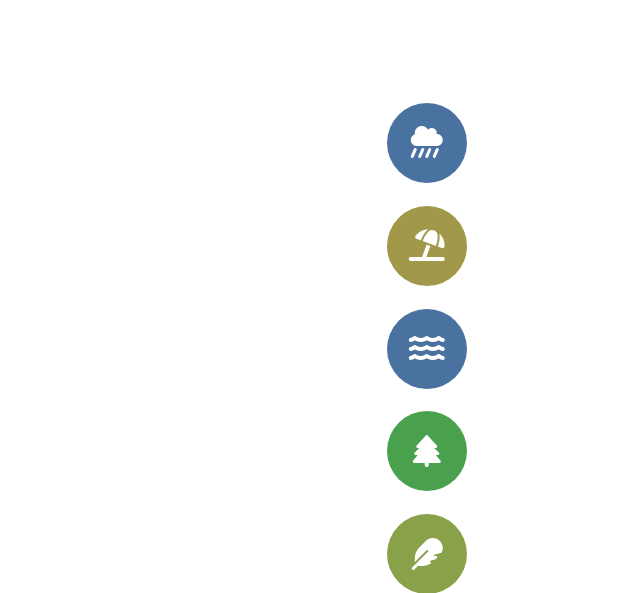
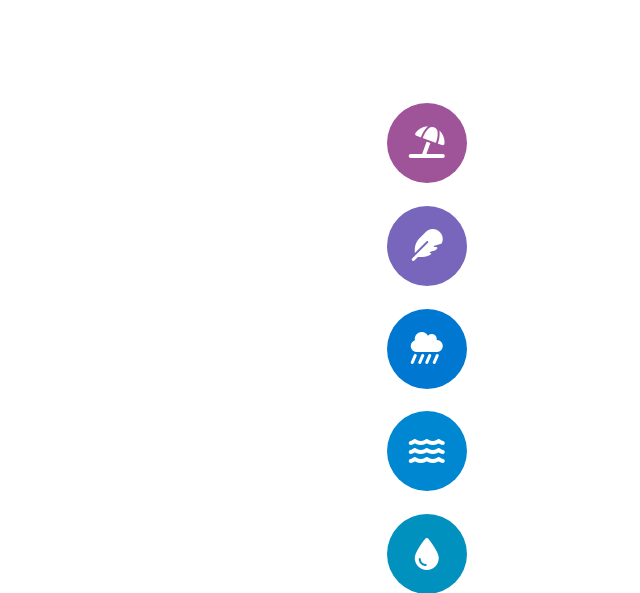
Before and after one commit to leisosag/app-meditacion, a plain HTML site: page index.html in a window 1280 px wide. Shown: the top 593 px of the page, without its empty margins (640-1280 px from the left). Drawn offline with Linux system fonts and the light colour scheme.

Commit message:
cambie paleta de colores

```diff
--- a/index.html
+++ b/index.html
@@ -37,25 +37,22 @@
             <h3 class="time-display">0.00</h3>
         </div>
         <div class="sound-picker">
+            <!-- beach -->
+            <button data-sound="./sounds/beach.mp3" data-video="./video/beach.mp4"><i
+                    class="fas fa-umbrella-beach"></i></button>
+            <!-- countryside -->
+            <button data-sound="./sounds/countryside.mp3" data-video="./video/countryside (2).mp4"><i
+                    class="fas fa-feather"></i></button>
             <!-- rain -->
             <button data-sound="./sounds/rain.mp3" data-video="./video/rain.mp4"><i
                     class="fas fa-cloud-showers-heavy"></i></button>
-            <!-- beach -->
-            <button data-sound="./sounds/beach.mp3" data-video="./video/beach.mp4"><i
-                    class="fas fa-umbrella-beach"></i></button>
             <!-- waves -->
             <button data-sound="./sounds/waves.mp3" data-video="./video/waves.mp4"><i class="fas fa-water"></i></button>
+            <!-- water -->
+            <button data-sound="./sounds/water.mp3" data-video="./video/water.mp4"><i class="fas fa-tint"></i></button>
             <!-- forest -->
             <button data-sound="./sounds/forest.mp3" data-video="./video/forest.mp4"><i
                     class="fas fa-tree"></i></button>
-            <!-- countryside -->
-            <button data-sound="./sounds/countryside.mp3" data-video="./video/countryside.mp4"><i
-                    class="fas fa-feather"></i></button>
-            <!-- water -->
-            <button data-sound="./sounds/water.mp3" data-video="./video/water.mp4"><i class="fas fa-tint"></i></button>
-
-
-
         </div>
     </div>
     <script src="app.js"></script>
--- a/styles.css
+++ b/styles.css
@@ -75,22 +75,22 @@
     padding: 3px;
 }
 .sound-picker button:nth-child(1) {
-    background-color: #4972a1;
+    background-color: #9F5499;
 }
 .sound-picker button:nth-child(2) {
-    background-color: #a19849;
+    background-color: #7766BB;
 }
 .sound-picker button:nth-child(3) {
-    background-color: #4972a1;
+    background-color: #0078D1;
 }
 .sound-picker button:nth-child(4) {
-    background-color: #49a14d;
+    background-color: #0087D2;
 }
 .sound-picker button:nth-child(5) {
-    background-color: #89a149;
+    background-color: #0091BE;
 }
 .sound-picker button:nth-child(6) {
-    background-color: #4976a1;
+    background-color: #009798;
 }
 .sound-picker button img {
     height: 100%;
```
